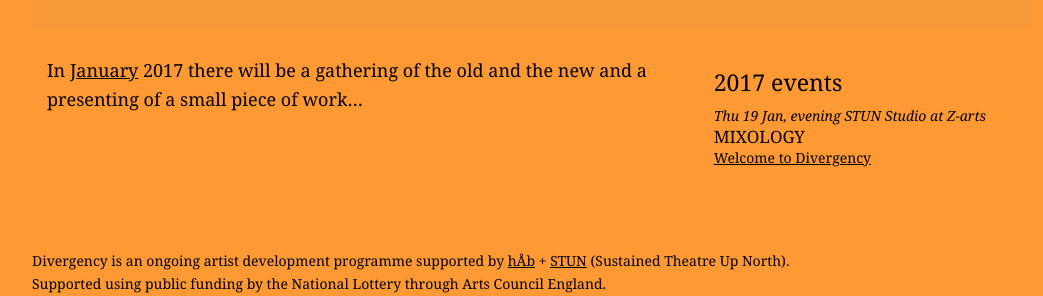
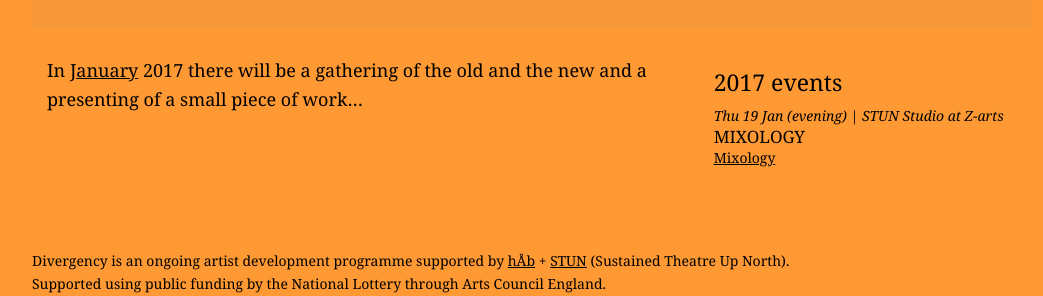
Before and after one commit to divergencymcr/divergencymcr.github.io, a Jekyll site: the page built from current/2017/index.md, in a window 1280 px wide. Shown: the part 501-797 px from the top of the page, without its empty margins (108-1151 px from the left). Built offline with Jekyll 4.4.1, drawn with Linux system fonts in a browser that asks for light colours.

Commit message:
Update 2017-events.html

```diff
--- a/_layouts/2017-events.html
+++ b/_layouts/2017-events.html
@@ -7,10 +7,10 @@ sectionroot: 'current/2017'
 
 events:
     -   label: "Mixology"
-        date: "Thu 19 Jan, evening"
-        venue: "STUN Studio at Z-arts"
+        date: "Thu 19 Jan (evening)"
+        venue: "| STUN Studio at Z-arts"
         artists:
-            - {folder: 19jan, name: "Welcome to Divergency"}
+            - {folder: 19jan, name: "Mixology"}
 
 ---
 
```
